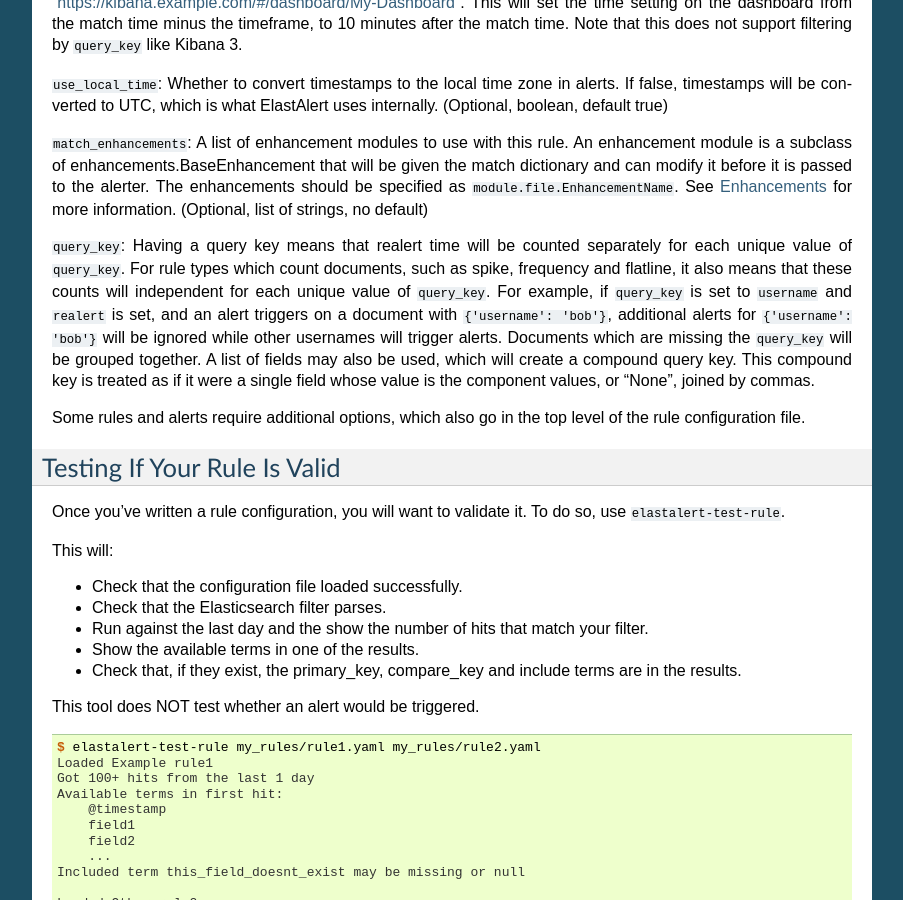
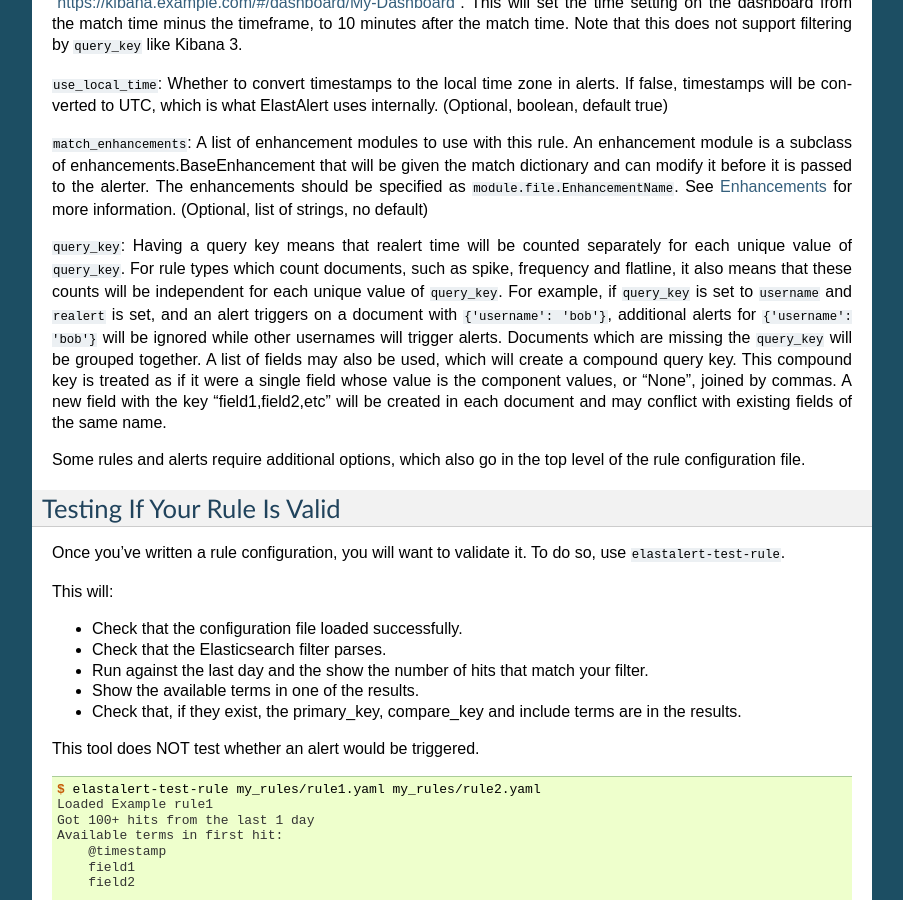
Before and after one commit to Yelp/elastalert, a Sphinx documentation site: the page built from docs/source/ruletypes.rst, in a window 1280 px wide and 900 px high, scrolled down 3881 px. Shown: the whole window, without its empty margins (198-1101 px from the left). Built offline with Sphinx 7.4.7, drawn with Linux system fonts in a browser that asks for light colours.

Commit message:
Added clarification in query_key documentation

```diff
--- a/docs/source/ruletypes.rst
+++ b/docs/source/ruletypes.rst
@@ -209,11 +209,12 @@ that will be given the match dictionary and can modify it before it is passed to
 ``module.file.EnhancementName``. See :ref:`Enhancements` for more information. (Optional, list of strings, no default)
 
 ``query_key``: Having a query key means that realert time will be counted separately for each unique value of ``query_key``. For rule types which
-count documents, such as spike, frequency and flatline, it also means that these counts will independent for each unique value of ``query_key``.
+count documents, such as spike, frequency and flatline, it also means that these counts will be independent for each unique value of ``query_key``.
 For example, if ``query_key`` is set to ``username`` and ``realert`` is set, and an alert triggers on a document with ``{'username': 'bob'}``,
 additional alerts for ``{'username': 'bob'}`` will be ignored while other usernames will trigger alerts. Documents which are missing the
 ``query_key`` will be grouped together. A list of fields may also be used, which will create a compound query key. This compound key is
-treated as if it were a single field whose value is the component values, or "None", joined by commas.
+treated as if it were a single field whose value is the component values, or "None", joined by commas. A new field with the key
+"field1,field2,etc" will be created in each document and may conflict with existing fields of the same name.
 
 Some rules and alerts require additional options, which also go in the top level of the rule configuration file.
 
```
